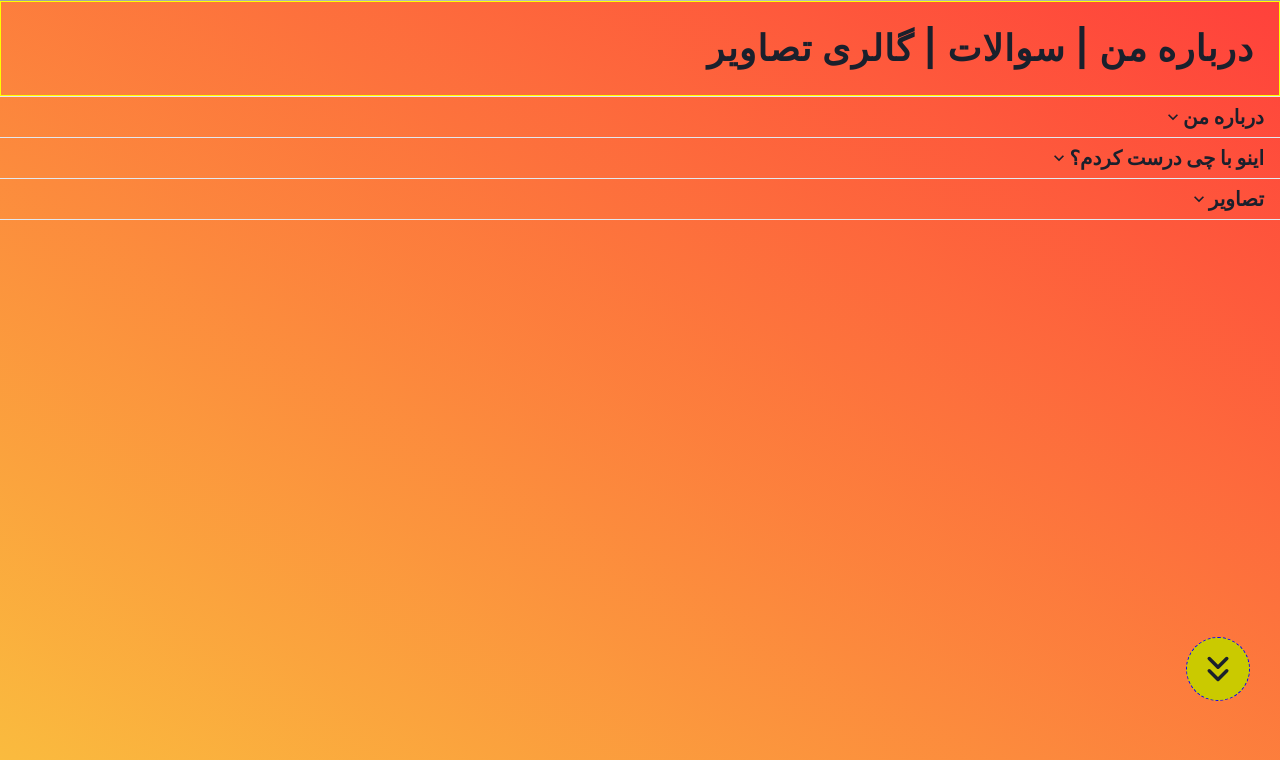
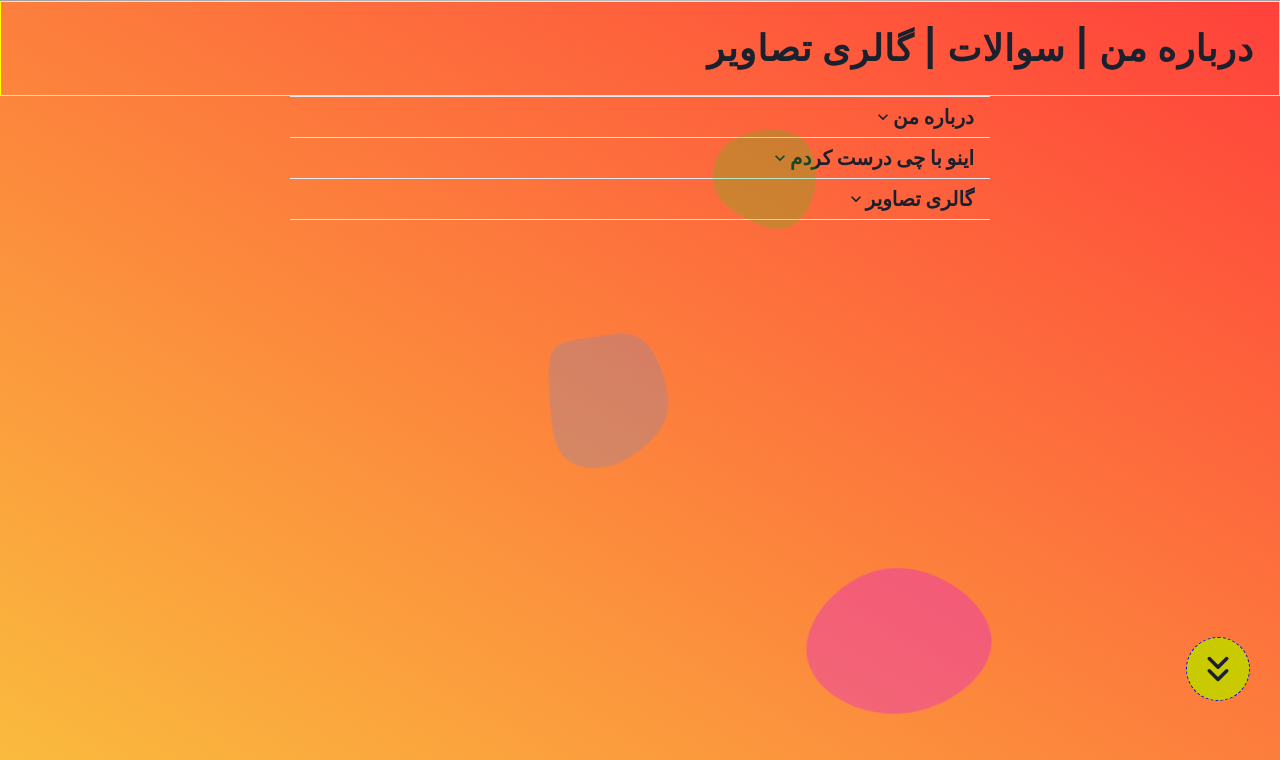
Before and after one commit to MEHDI-ROBATJAZI/front-app, a Next.js app: page / in a window 1280 px wide. Shown: the part 1564-2324 px from the top of the page. Built offline with nearby package versions, Linux system fonts and the light colour scheme.

Commit message:
feature: improve section3 blob animation and accordion design and scrol button logic

```diff
--- a/app/Components/IndexPage/section1.jsx
+++ b/app/Components/IndexPage/section1.jsx
@@ -1,7 +1,7 @@
 import React from 'react'
 import { Box ,Text, Heading, Image } from '@chakra-ui/react'
 import { FiChevronsDown } from "react-icons/fi";
-
+import calculateSectionsHeight from "../../utils/calculateSectionsHeight"
 
 const Section1 = () => {
   return (
@@ -50,7 +50,8 @@ const Section1 = () => {
         </Box>
         <Box
           className="iconChevronDown"
-          onClick={() => window.scrollTo({top:800 ,behavior:'smooth'} )}
+          // onClick={() => window.scrollTo({top:800 ,behavior:'smooth'} )}
+          onClick={()=>calculateSectionsHeight(1)}
         >
           <FiChevronsDown fontSize="42px" />
         </Box>
--- a/app/Components/IndexPage/section2.jsx
+++ b/app/Components/IndexPage/section2.jsx
@@ -1,7 +1,7 @@
 import React from 'react'
 import { Box, Tooltip, Heading, UnorderedList, ListItem, Badge } from '@chakra-ui/react'
 import { FiChevronsDown } from "react-icons/fi";
-
+import calculateSectionsHeight from "../../utils/calculateSectionsHeight"
 const Section2 = () => {
   return (
     <Box
@@ -71,7 +71,8 @@ const Section2 = () => {
       </Box>
       <Box
         className="iconChevronDown"
-        onClick={() => window.scrollTo({ top: 1550, behavior: 'smooth' })}
+        onClick={()=>calculateSectionsHeight(2)}
+        // onClick={() => window.scrollTo({ top: 1550, behavior: 'smooth' })}
       >
         <FiChevronsDown fontSize="42px" />
       </Box>
--- a/app/Components/IndexPage/section3.jsx
+++ b/app/Components/IndexPage/section3.jsx
@@ -9,28 +9,32 @@ import {
   AccordionPanel,
   OrderedList,
   ListItem,
-  Image
+  Image,
 } from "@chakra-ui/react";
 import React from "react";
 import { FiChevronsDown } from "react-icons/fi";
 import { Zoom } from "react-slideshow-image";
-
-const ImageLinks =[
+const ImageLinks = [
   "https://i.ibb.co/G9mRSjh/1-min.jpg",
   "https://i.ibb.co/rfM76Nb/4-min.jpg",
   "https://i.ibb.co/qF91mdf/2-min.jpg",
   "https://i.ibb.co/D8tfP8S/3-min.jpg",
-]
+];
 
 const zoomInProperties = {
   indicators: true,
-  scale: 1.4
-}
+  scale: 1.4,
+};
+
+import calculateSectionsHeight from "../../utils/calculateSectionsHeight";
 
 const Section3 = () => {
-
   return (
-    <Box className="section" bgGradient="linear(to-tr,#fabb3e,#ff413b)">
+    <Box
+      className="section"
+      position="relative"
+      bgGradient="linear(to-tr,#fabb3e,#ff413b)"
+    >
       {/* <RtlProvider> */}
       <Box id="personality_container" lang="ar" dir="rtl">
         <Tooltip label=" 😃 این بخش و فارسی نوشتم" aria-label="A tooltip">
@@ -45,7 +49,7 @@ const Section3 = () => {
         </Tooltip>
       </Box>
       <Box style={{ zIndex: "500" }}>
-        <Accordion>
+        <Accordion w={"700px"} m="auto">
           <AccordionItem lang="ar" dir="rtl">
             <h2>
               <AccordionButton>
@@ -55,14 +59,15 @@ const Section3 = () => {
                 <AccordionIcon />
               </AccordionButton>
             </h2>
-            <AccordionPanel pb={4} m="20px 200px">
+            <AccordionPanel pb={4} m="20px 100px">
               من مهدی رباط جزی اصالتا اهل _ خراسان رضوری سبزوار _ بزرگ شده قم و
               ساکن تهران عاشق برنامه نویسی تحت جاوااسکریپت و مشتاق یادگیری بیشتر
-              به دنبال تلاش و همکاری با یه سری دوست جدید و اینکه باید اینجا خودم رو معرفی کنم منظم متاهد به کار با
-              پشتکار و اهل انجام کارهای جدید و سازگاری راحت با محیط اطراف ترجیح
-              میدم که با یک تیم خوب داخل شرکت کار کنم تا اینکه خودم تنها بشینم
-              داخل خونه و کدبزنم تو این مدت که درحال یادگیری کدنویسی بودم به
-              خوبی متوجه این مسئله شدم و هدفم رو برای این مسئله گذاشتم
+              به دنبال تلاش و همکاری با یه سری دوست جدید و اینکه باید اینجا خودم
+              رو معرفی کنم منظم متاهد به کار با پشتکار و اهل انجام کارهای جدید و
+              سازگاری راحت با محیط اطراف ترجیح میدم که با یک تیم خوب داخل شرکت
+              کار کنم تا اینکه خودم تنها بشینم داخل خونه و کدبزنم تو این مدت که
+              درحال یادگیری کدنویسی بودم به خوبی متوجه این مسئله شدم و هدفم رو
+              برای این رویکرد گذاشتم
             </AccordionPanel>
           </AccordionItem>
 
@@ -71,7 +76,7 @@ const Section3 = () => {
               <h2>
                 <AccordionButton>
                   <Heading as="h4" size="md">
-                    اینو با چی درست کردم؟
+                    اینو با چی درست کردم
                   </Heading>
                   <AccordionIcon />
                 </AccordionButton>
@@ -91,7 +96,7 @@ const Section3 = () => {
               <h2>
                 <AccordionButton lang="ar" dir="rtl">
                   <Heading as="h4" size="md">
-                    تصاویر
+                    گالری تصاویر
                   </Heading>
                   <AccordionIcon />
                 </AccordionButton>
@@ -104,15 +109,18 @@ const Section3 = () => {
                   style={{ width: "250px", margin: "auto" }}
                 >
                   <Zoom {...zoomInProperties} easing="ease">
-
-                    {
-                      ImageLinks.map((item,index)=>(
-                        <Box key={index} style={{width:"100%"}} className="each-child">
-                          <Image style={{ objectFit: "cover", width: "100%" }} src={item} />
+                    {ImageLinks.map((item, index) => (
+                      <Box
+                        key={index}
+                        style={{ width: "100%" }}
+                        className="each-child"
+                      >
+                        <Image
+                          style={{ objectFit: "cover", width: "100%" }}
+                          src={item}
+                        />
                       </Box>
-                      ))
-                    }
-
+                    ))}
                   </Zoom>
                 </Box>
               </AccordionPanel>
@@ -121,11 +129,12 @@ const Section3 = () => {
         </Accordion>
       </Box>
       {/* </RtlProvider> */}
-      {/* <Box id="blob">
+      <Box className="blob" id="blob1">
         <svg
+          className="svgBlob"
           viewBox="0 0 200 200"
-            width="1054px"
-            height="1054px"
+          width="160px"
+          // height="1054px"
           xmlns="http://www.w3.org/2000/svg"
         >
           <path
@@ -134,14 +143,39 @@ const Section3 = () => {
             transform="translate(100 100)"
           />
         </svg>
-        </Box> */}
+      </Box>
+      <Box className="blob" id="blob2">
+        <svg
+          viewBox="0 0 200 200"
+          xmlns="http://www.w3.org/2000/svg"
+          width="200px"
+          className="svgBlob"
+        >
+          <path
+            fill="#3884ff"
+            d="M45.4,-60.6C57.1,-54,63.6,-38.4,67.5,-22.8C71.3,-7.2,72.6,8.4,67.6,21.3C62.5,34.2,51.1,44.5,38.8,52.4C26.5,60.3,13.2,65.9,-0.5,66.6C-14.3,67.4,-28.7,63.3,-36.7,54C-44.7,44.6,-46.4,30.1,-46.9,17.8C-47.4,5.4,-46.7,-4.7,-46.3,-17.9C-46,-31.1,-46,-47.2,-38.4,-55.2C-30.7,-63.1,-15.3,-62.8,0.8,-63.8C16.9,-64.9,33.7,-67.3,45.4,-60.6Z"
+            transform="translate(100 100)"
+          />
+        </svg>
+      </Box>
+      <Box className="blob" id="blob3">
+        <svg
+          className="svgBlob"
+          viewBox="0 0 200 200"
+          width="300px"
+          // height="1054px"
+          xmlns="http://www.w3.org/2000/svg"
+        >
+          <path
+            fill="#dd03ff"
+            d="M64.8,-3.3C64.8,21,32.4,41.9,1.5,41.9C-29.4,41.9,-58.9,21,-58.9,-3.3C-58.9,-27.5,-29.4,-55.1,1.5,-55.1C32.4,-55.1,64.8,-27.5,64.8,-3.3Z"
+            transform="translate(100 100)"
+          />
+        </svg>
+      </Box>
       <Box
         className="iconChevronDown"
-        onClick={() => {
-          window.scrollTo({top:2220 ,behavior:'smooth'});
-          // const mywindow = window.open("","_blank","fullscreen=yes")
-          // mywindow.defaultStatus = "my status"
-        }}
+        onClick={() => calculateSectionsHeight(3)}
       >
         <FiChevronsDown fontSize="42px" />
       </Box>
--- a/app/Components/footer.jsx
+++ b/app/Components/footer.jsx
@@ -43,7 +43,7 @@ const Footer =()=>{
   }
 
 	return(
-		<Box className="gradiant2" pt={5}>
+		<Box id="footer" className="gradiant2" pt={5}>
 
       <VStack spacing={"14px"}>
     			<Image
--- a/app/Components/header.jsx
+++ b/app/Components/header.jsx
@@ -33,6 +33,7 @@ const Header = () => {
       bg="teal"
       fontFamily="Titillium Web"
       w="100%"
+      id="header"
     >
       <Flex
         h={45}
--- /dev/null
+++ b/app/utils/calculateSectionsHeight.js
@@ -0,0 +1,30 @@
+
+
+
+
+export default function calculateSectionsHeight( n ){
+  const header = document.getElementById('header').clientHeight
+  const allSections = document.getElementsByClassName('section');
+  const section1 = allSections[0].clientHeight
+  const section2 = allSections[1].clientHeight
+  const section3 = allSections[2].clientHeight
+  const footer = document.getElementById('footer').clientHeight
+
+
+  switch(n){
+    case 1:
+      const flag1 = header+section1
+      window.scrollTo({behavior:"smooth" , top: flag1 })
+      break
+    case 2:
+      const flag2 = header+section1+section2
+      window.scrollTo({behavior:"smooth" , top: flag2 })
+      break
+    case 3:
+      const flag3 = header+section1 + section2 + section3
+      window.scrollTo({behavior:"smooth" , top: flag3 })
+      break
+    default : break
+  }
+
+}
--- a/styles/index.css
+++ b/styles/index.css
@@ -169,14 +169,49 @@ input{
   left:0;
   z-index:100;
 }
-#blob{
+.blob{
   position: absolute;
-  top:-190px;
-  left:-440px;
+  top:0;
+  left:0;
   z-index:100;
-  opacity:.2
+  opacity:.2;
 }
+.svgBlob{
+  animation:rotateBlobAnimation 3s linear infinite;
+}
+#blob1{
+  animation:moveBlobAnimation 11s linear infinite;
+  top:100px;
 
+}
+#blob2{
+  animation:moveBlobAnimation 15s linear infinite;
+  top:300px;
+
+}
+#blob3{
+  animation:moveBlobAnimation 10s linear infinite;
+  top:500px;
+  opacity:.3;
+}
+@keyframes rotateBlobAnimation {
+  from{
+    transform:rotate(0);
+  }
+  to{
+    transform:rotate(360deg);
+  }
+}
+@keyframes moveBlobAnimation {
+  from{
+    left:0
+
+  }
+  to{
+    left : 1250px;
+
+  }
+}
 .TitlePage{
   opacity: 0;
 
```
Lines whose indentation alone changed are shown as unchanged.
